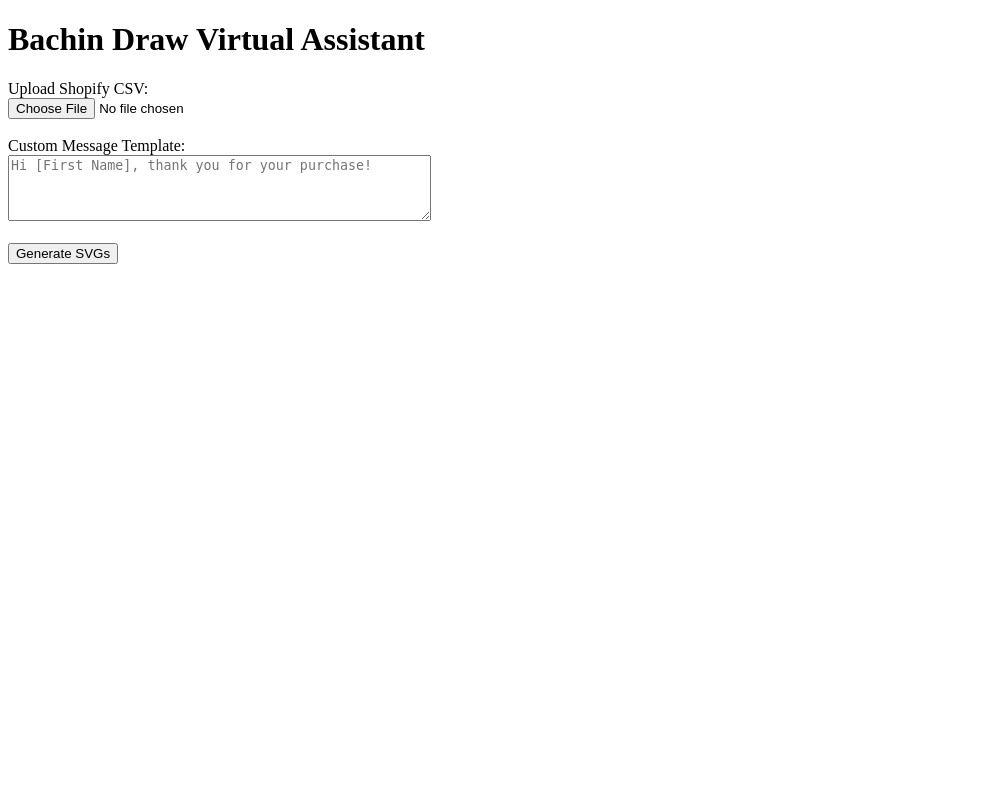
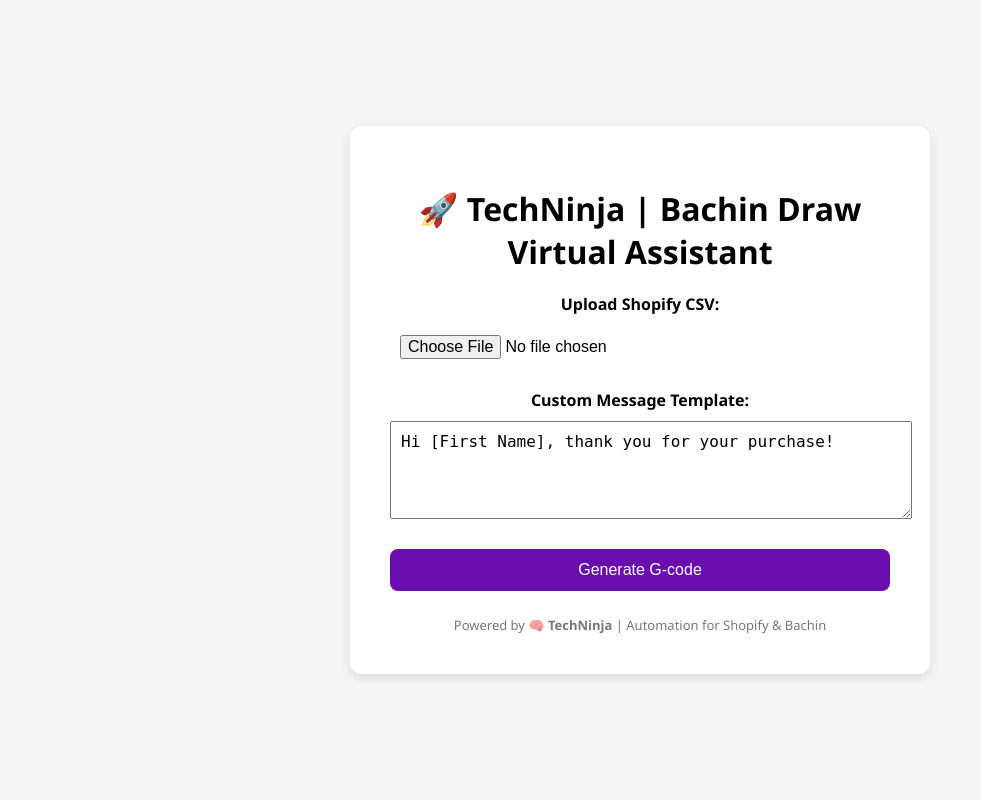
Before and after one commit to N1X01/bachin-draw-assistant, a Flask app: template templates/index.html in a window 1280 px wide. Shown: the whole page, without its empty margins (0-981 px from the left). Run offline with Flask 3, Linux system fonts and the light colour scheme; the template is opened without the code that fills it, so the values that code supplies are empty.

Commit message:
Updated UI text to say Generate G-code

```diff
--- a/templates/index.html
+++ b/templates/index.html
@@ -1,20 +1,87 @@
 <!DOCTYPE html>
 <html lang="en">
 <head>
-    <meta charset="UTF-8">
-    <title>Bachin Draw Assistant</title>
+  <meta charset="UTF-8">
+  <title>🚀 TechNinja | Bachin Draw Virtual Assistant</title>
+  <style>
+    body {
+      font-family: 'Segoe UI', Tahoma, Geneva, Verdana, sans-serif;
+      background-color: #f5f5f5;
+      display: flex;
+      justify-content: center;
+      align-items: center;
+      height: 100vh;
+      margin: 0;
+    }
+
+    .container {
+      background: white;
+      padding: 40px;
+      border-radius: 12px;
+      box-shadow: 0 4px 12px rgba(0,0,0,0.1);
+      width: 100%;
+      max-width: 500px;
+      text-align: center;
+    }
+
+    h1 {
+      margin-bottom: 20px;
+    }
+
+    label {
+      display: block;
+      margin-top: 20px;
+      font-weight: bold;
+    }
+
+    input[type="file"],
+    textarea {
+      margin-top: 10px;
+      width: 100%;
+      padding: 10px;
+      font-size: 16px;
+    }
+
+    button {
+      background-color: #6A0DAD;
+      color: white;
+      font-size: 16px;
+      padding: 12px 20px;
+      margin-top: 25px;
+      border: none;
+      border-radius: 8px;
+      cursor: pointer;
+      width: 100%;
+    }
+
+    button:hover {
+      background-color: #5300aa;
+    }
+
+    footer {
+      margin-top: 25px;
+      font-size: 13px;
+      color: #777;
+    }
+  </style>
 </head>
 <body>
-    <h1>Bachin Draw Virtual Assistant</h1>
-    <form method="POST" enctype="multipart/form-data">
-        <label for="csv">Upload Shopify CSV:</label><br>
-        <input type="file" name="csv" required><br><br>
-        <label for="message">Custom Message Template:</label><br>
-        <textarea name="message" rows="4" cols="50" placeholder="Hi [First Name], thank you for your purchase!" required></textarea><br><br>
-        <button type="submit">Generate SVGs</button>
+  <div class="container">
+    <h1>🚀 <strong>TechNinja</strong> | Bachin Draw Virtual Assistant</h1>
+
+    <form action="/generate_gcode" method="POST" enctype="multipart/form-data">
+      <label for="csv">Upload Shopify CSV:</label>
+      <input type="file" name="csv" required>
+
+      <label for="template">Custom Message Template:</label>
+      <textarea name="template" rows="4" required>Hi [First Name], thank you for your purchase!</textarea>
+
+      <button type="submit">Generate G-code</button>
     </form>
-    {% if download_link %}
-    <p><a href="{{ download_link }}">Download SVG ZIP</a></p>
-    {% endif %}
+
+    <footer>
+      Powered by 🧠 <strong>TechNinja</strong> | Automation for Shopify & Bachin
+    </footer>
+  </div>
 </body>
 </html>
```
